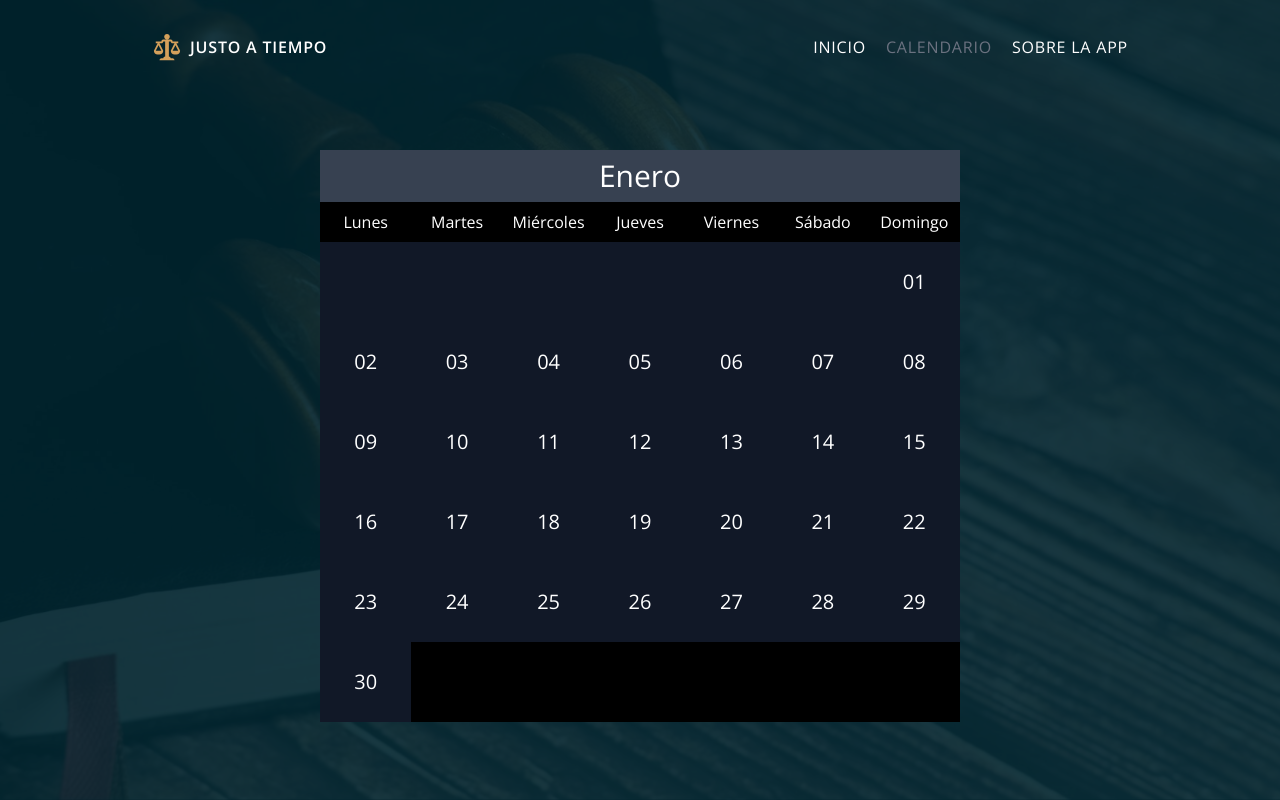
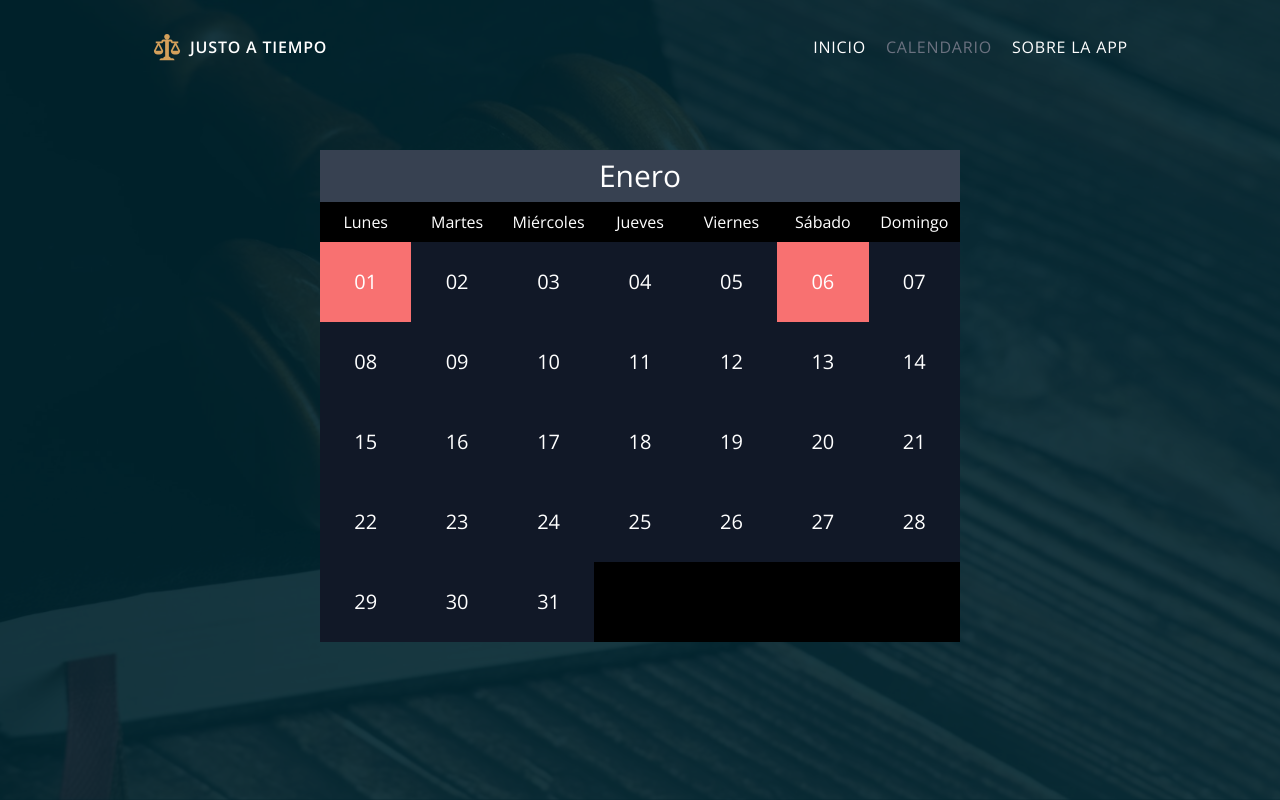
Before and after one commit to Dev-Santi/LegalDateNextjs, a Next.js app: page /calendario in a window 1280 px wide. Built offline with nearby package versions, Linux system fonts and the light colour scheme.

Commit message:
adding stuff

```diff
--- a/src/app/calendario/page.tsx
+++ b/src/app/calendario/page.tsx
@@ -41,10 +41,16 @@ export default function page() {
                     <span className='py-2'>Viernes</span>
                     <span className='py-2'>Sábado</span>
                     <span className='py-2'>Domingo</span>
-                    {alocateEmptyDivsUntilFirstDay(calendar.years[1].months[8].days[0])}
-                    {calendar.years[1].months[8].days.map((day) => {
+                    {alocateEmptyDivsUntilFirstDay(calendar.years[1].months[0].days[0])}
+                    {calendar.years[1].months[0].days.map((day) => {
+                        let classname = day.holiday ? 'bg-red-400' : '';
                         return (
-                            <div className='bg-gray-900 text-xl flex items-center justify-center h-[5rem]'>
+                            <div
+                                className={
+                                    'bg-gray-900 text-xl flex items-center justify-center h-[5rem] ' +
+                                    classname
+                                }
+                            >
                                 {day.date.split('-')[2]}
                             </div>
                         );
```
